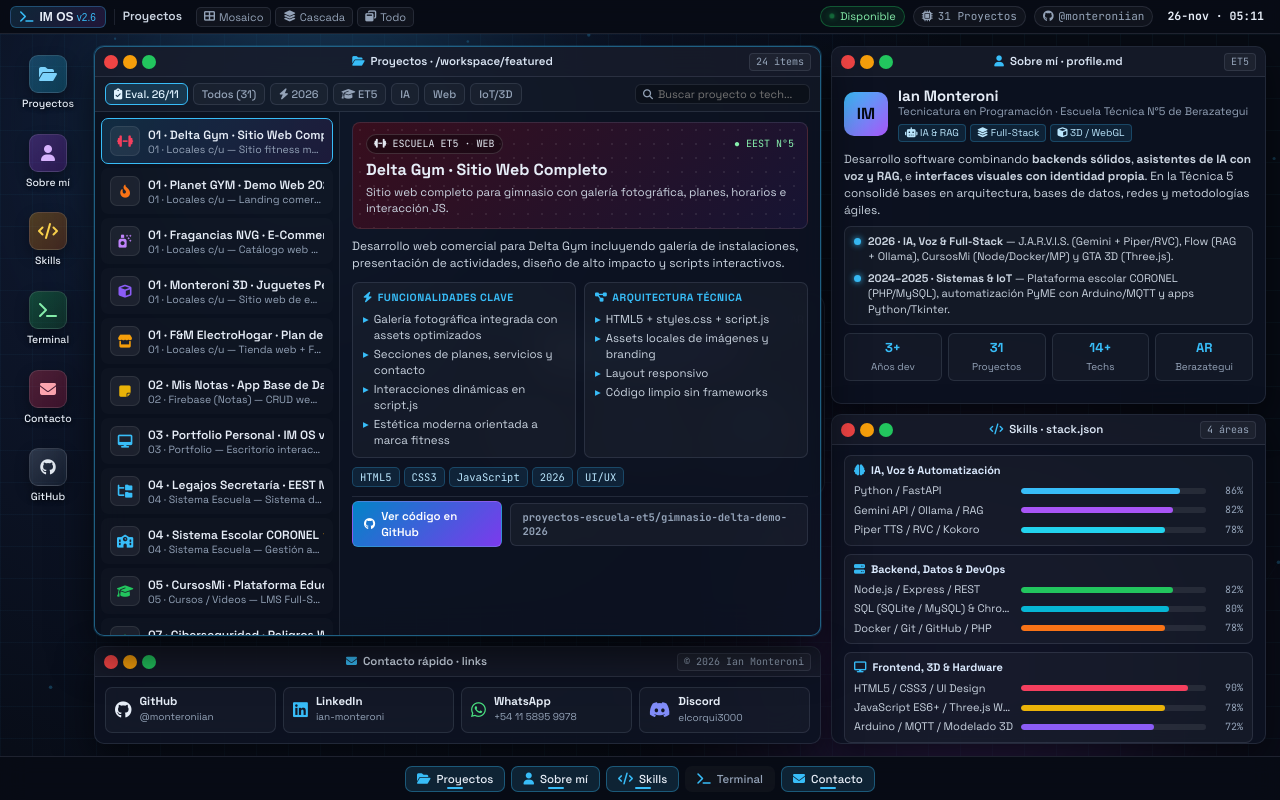
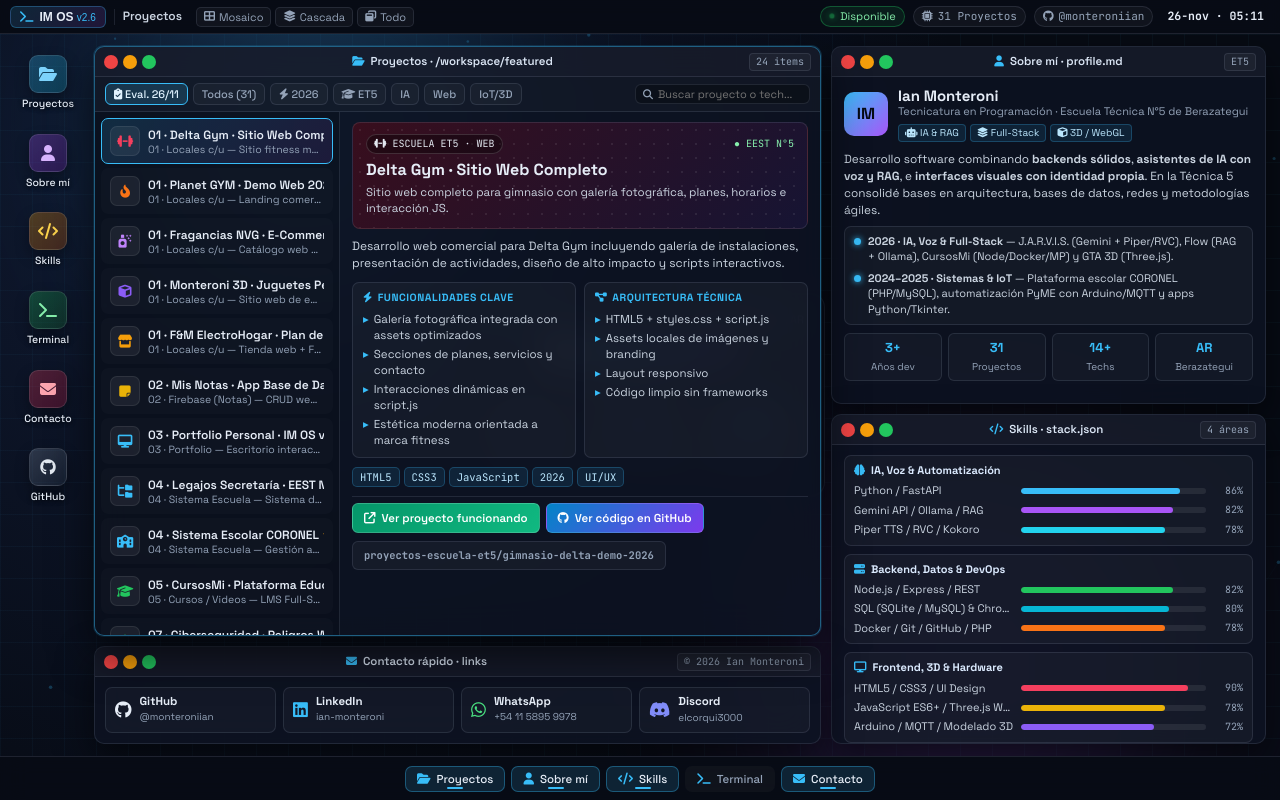
Before and after one commit to monteroniian/portfolio-imos, a plain HTML site: page index.html in a window 1280 px wide. Drawn offline with Linux system fonts and the light colour scheme.

Commit message:
Add 'Ver proyecto funcionando' button and Render live URLs

```diff
--- a/script.js
+++ b/script.js
@@ -1316,7 +1316,34 @@ function renderProjects() {
   renderProjectDetail(current);
 }
 
+const ET5_LIVE = 'https://ian-et5-proyectos.onrender.com';
+
+const LIVE_URLS = {
+  'portfolio-imos': 'https://ian-monteroni-portfolio.onrender.com',
+  'figma-turismo': 'https://www.figma.com/make/c8H3DVMeDtP9DfVZ3THq1g/Empresa-de-paquetes-turisticos?fullscreen=1&t=PfrisSky049ngLH6-1&code-node-id=0-9',
+  'gta3d': 'https://ian-gta-san-andreas-3d.onrender.com',
+  'plan-negocios': 'https://ian-plan-de-negocios.onrender.com',
+  'comercial-fym': `${ET5_LIVE}/comercial-fym-2026/`,
+  'planet-gym': `${ET5_LIVE}/planet-gym-demo-2026/`,
+  'club-natacion': `${ET5_LIVE}/club-natacion-smi/`,
+  'cronometraje-esp32': `${ET5_LIVE}/cronometraje-esp32/`,
+  'juego-filosofia': `${ET5_LIVE}/juego-real-vs-ia/`,
+  'dilema-redes': `${ET5_LIVE}/dilema-de-redes/`,
+  'marketing-js': `${ET5_LIVE}/marketing-juan-vs-sofia/`,
+  'mis-notas': `${ET5_LIVE}/mis-notas-bd/`,
+  'monteroni-3d': `${ET5_LIVE}/monteroni-3d/`,
+  'delta-gym': `${ET5_LIVE}/gimnasio-delta-demo-2026/`,
+  'fragancias-nvg': `${ET5_LIVE}/fragancias-nvg/`,
+  'no-limits-park': `${ET5_LIVE}/no-limits-park/`,
+  'cookie-shop': `${ET5_LIVE}/cookie-shop/`,
+  'youtube-hits': `${ET5_LIVE}/random-youtube-hits/`,
+  'sucesor-waystar': `${ET5_LIVE}/sucesor-waystar-royco/`,
+  'ciberseguridad': `${ET5_LIVE}/ciberseguridad-et5/peligros-wifi-publico.html`,
+  'impresion-3d-cat': `${ET5_LIVE}/impresion-3d-catalogo/`
+};
+
 function renderProjectDetail(p) {
+  const liveUrl = p.liveUrl || LIVE_URLS[p.id];
   projDetailEl.innerHTML = `
     <div class="pd-banner" style="--b1:${p.b1};--b2:${p.b2}">
       <div class="pd-banner-top">
@@ -1343,9 +1370,10 @@ function renderProjectDetail(p) {
     <div class="pd-tags">${p.tags.map(t => `<span>${t}</span>`).join('')}</div>
 
     <div class="pd-actions">
-      <a href="${p.repo}" target="_blank" class="btn-primary">
-        <i class="${p.btnIcon || 'fa-brands fa-github'}"></i> ${p.btnLabel || 'Ver código en GitHub'}
-      </a>
+      <div class="pd-action-btns">
+        ${liveUrl ? `<a href="${liveUrl}" target="_blank" rel="noopener" class="btn-live"><i class="fa-solid fa-arrow-up-right-from-square"></i> Ver proyecto funcionando</a>` : ''}
+        ${(!liveUrl || liveUrl !== p.repo) ? `<a href="${p.repo}" target="_blank" rel="noopener" class="btn-primary"><i class="${p.btnIcon || 'fa-brands fa-github'}"></i> ${p.btnLabel || 'Ver código en GitHub'}</a>` : ''}
+      </div>
       <span class="btn-ghost">${p.repoLabel}</span>
     </div>
   `;
--- a/style.css
+++ b/style.css
@@ -766,11 +766,18 @@ html, body {
   display: flex;
   align-items: center;
   justify-content: space-between;
+  flex-wrap: wrap;
   gap: 8px;
-  padding-top: 4px;
+  padding-top: 6px;
   border-top: 1px solid var(--border);
 }
-.btn-primary, .btn-ghost {
+.pd-action-btns {
+  display: flex;
+  align-items: center;
+  flex-wrap: wrap;
+  gap: 6px;
+}
+.btn-primary, .btn-live, .btn-ghost {
   display: inline-flex;
   align-items: center;
   gap: 6px;
@@ -782,6 +789,12 @@ html, body {
   cursor: pointer;
   transition: 0.15s;
 }
+.btn-live {
+  background: linear-gradient(135deg, #059669, #10b981);
+  color: #fff;
+  border: 1px solid rgba(255, 255, 255, 0.18);
+}
+.btn-live:hover { filter: brightness(1.12); transform: translateY(-1px); }
 .btn-primary {
   background: linear-gradient(135deg, #0284c7, #7c3aed);
   color: #fff;
```
